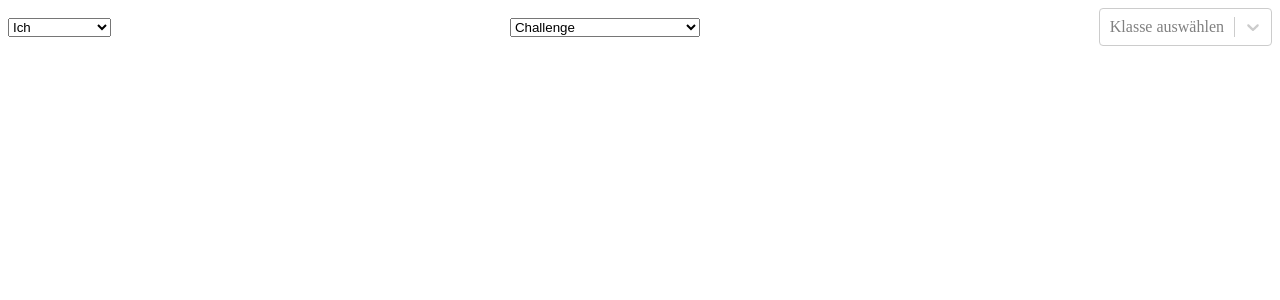
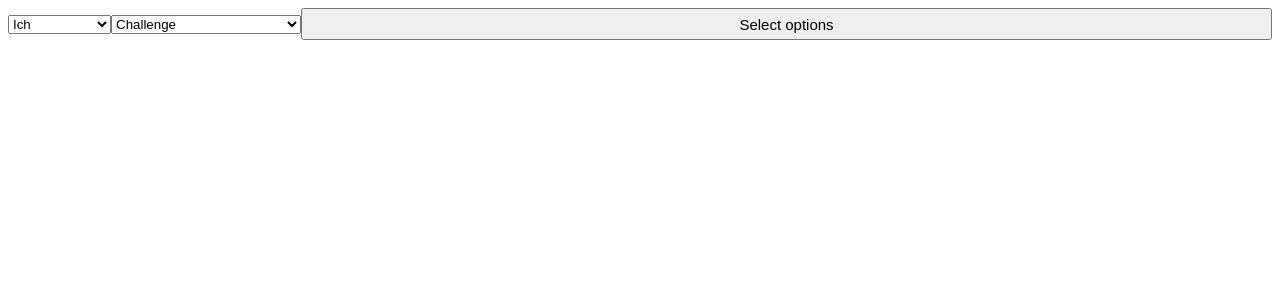
Before and after one commit to LorinDesch/ip5, a React (Create React App) app in the folder frontend/: page / in a window 1280 px wide. Shown: the top 300 px of the page. Built offline with nearby package versions, Linux system fonts and the light colour scheme.

Commit message:
edited dropdown with checkboxes

```diff
--- a/frontend/src/components/Dropdown3.js
+++ b/frontend/src/components/Dropdown3.js
@@ -1,34 +1,100 @@
-import React from 'react';
-import Select from 'react-select';
+import React, { useState } from 'react';
 
-const CheckboxOption = ({ data, isSelected, innerRef, innerProps, handleCheckboxChange }) => {
-    const { onClick } = innerProps;
-    const handleCheckboxClick = (event) => {
-        onClick(event);
-        handleCheckboxChange(event, data.value);
+const Dropdown3 = ({ options, selectedOptions, onChange }) => {
+    const [isDropdownOpen, setIsDropdownOpen] = useState(false);
+
+    const handleToggleDropdown = () => {
+        setIsDropdownOpen(!isDropdownOpen);
+    };
+
+    const handleCheckboxChange = (event, optionValue) => {
+        if (event.target.checked) {
+            onChange([...selectedOptions, optionValue]);
+        } else {
+            onChange(selectedOptions.filter((value) => value !== optionValue));
+        }
     };
 
     return (
-        <div style={{ display: 'flex', alignItems: 'center', cursor: 'pointer' }} {...innerProps}>
-            <input type="checkbox" checked={isSelected} onChange={handleCheckboxClick} style={{ marginRight: '0.5rem' }} ref={innerRef} />
-            {data.label}
+        <div style={{ position: 'relative', width: '100%', height: '2rem' }}>
+            <button style={{ height: '100%', width: '100%', fontSize: '15px' }} onClick={handleToggleDropdown}>
+                {selectedOptions.length > 0 ? `${selectedOptions.length} options selected` : 'Select options'}
+            </button>
+            {isDropdownOpen && (
+                <div style={{ position: 'absolute', top: '100%', left: 0, width: '100%', background: 'white', boxShadow: '0px 4px 4px rgba(0, 0, 0, 0.25)', padding: '0.5rem' }}>
+                    {options.map((option) => (
+                        <div key={option.value}>
+                            <input type="checkbox" checked={selectedOptions.includes(option.value)} onChange={(event) => handleCheckboxChange(event, option.value)} />
+                            <label>{option.label}</label>
+                        </div>
+                    ))}
+                </div>
+            )}
         </div>
     );
 };
 
-const Dropdown3 = ({ options, selectedOptions, handleChange, handleCheckboxChange }) => {
-    return (
-        <Select
-            options={options}
-            isMulti
-            value={selectedOptions}
-            onChange={handleChange}
-            placeholder="Klasse auswählen"
-            components={{
-                Option: (props) => <CheckboxOption {...props} handleCheckboxChange={handleCheckboxChange} />,
-            }}
-        />
-    );
-};
+export default Dropdown3;
 
-export default Dropdown3;
+
+
+
+
+
+
+
+
+
+
+// const CheckboxOption = ({ data, isSelected, innerRef, innerProps, handleCheckboxChange }) => {
+//     const { onClick } = innerProps;
+//     const handleCheckboxClick = (event) => {
+//         onClick(event);
+//         handleCheckboxChange(event, data.value);
+//     };
+
+//     return (
+//         <div style={{ display: 'flex', alignItems: 'center', cursor: 'pointer' }} {...innerProps}>
+//             <input type="checkbox" checked={isSelected} onChange={handleCheckboxClick} style={{ marginRight: '0.5rem' }} ref={innerRef} />
+//             {data.label}
+//         </div>
+//     );
+// };
+
+// const Dropdown3 = ({ options, selectedOptions, handleChange, handleCheckboxChange }) => {
+//     const DropdownControl = ({ children, ...props }) => {
+//         const shouldShowSelectedOptions = selectedOptions.length > 0;
+
+//         return (
+//             <components.Control {...props}>
+//                 {!shouldShowSelectedOptions && children}
+//                 {shouldShowSelectedOptions && (
+//                     <div style={{ display: 'flex', flexWrap: 'wrap', alignItems: 'center' }}>
+//                         {selectedOptions.map((option) => (
+//                             <div key={option.value} style={{ backgroundColor: 'lightgrey', padding: '0.5rem', borderRadius: '0.5rem', marginRight: '0.5rem', marginBottom: '0.5rem' }}>
+//                                 {option.label}
+//                             </div>
+//                         ))}
+//                         {children}
+//                     </div>
+//                 )}
+//             </components.Control>
+//         );
+//     };
+
+//     return (
+//         <Select
+//             options={options}
+//             isMulti
+//             value={selectedOptions}
+//             onChange={handleChange}
+//             placeholder="Klasse auswählen"
+//             components={{
+//                 Control: DropdownControl,
+//                 Option: (props) => <CheckboxOption {...props} handleCheckboxChange={handleCheckboxChange} />,
+//             }}
+//         />
+//     );
+// };
+
+// export default Dropdown3;
```
Also changed, not shown: frontend/src/components/Dashboard.js (+8 -7 lines).
